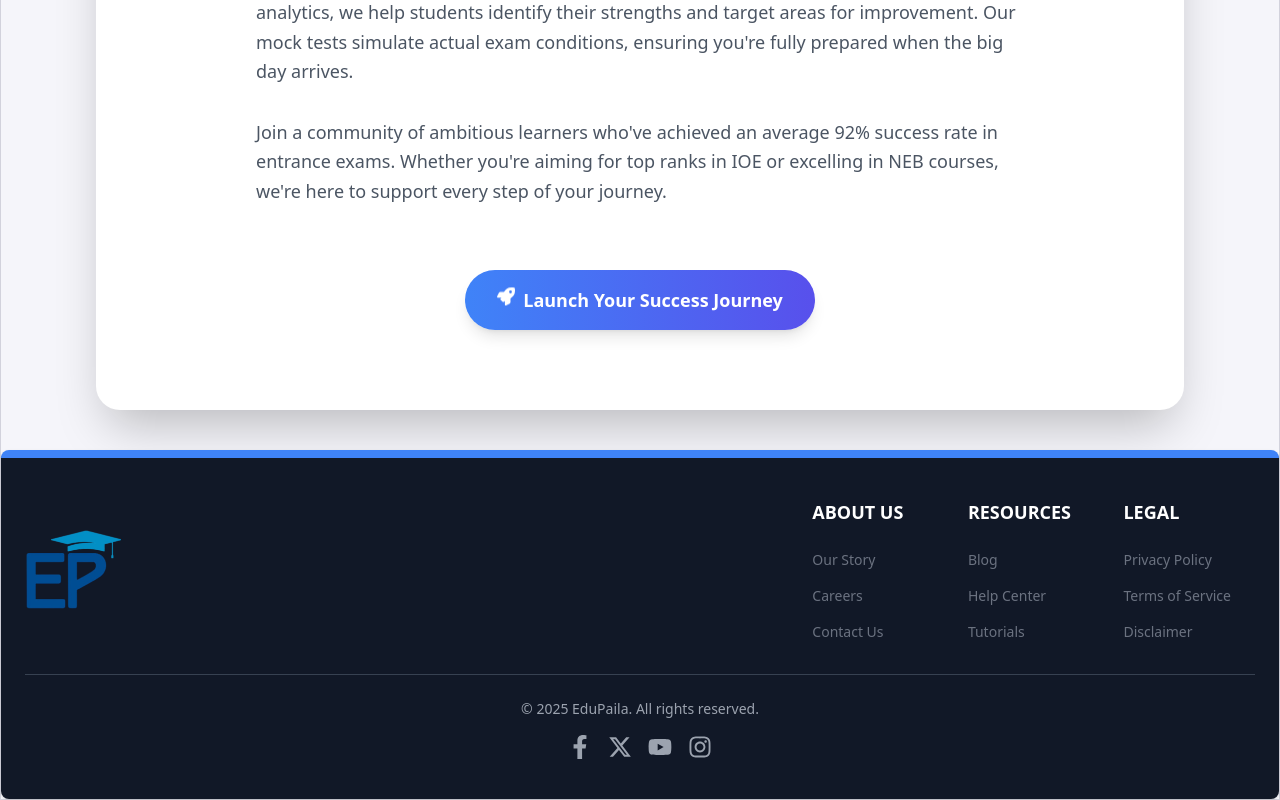
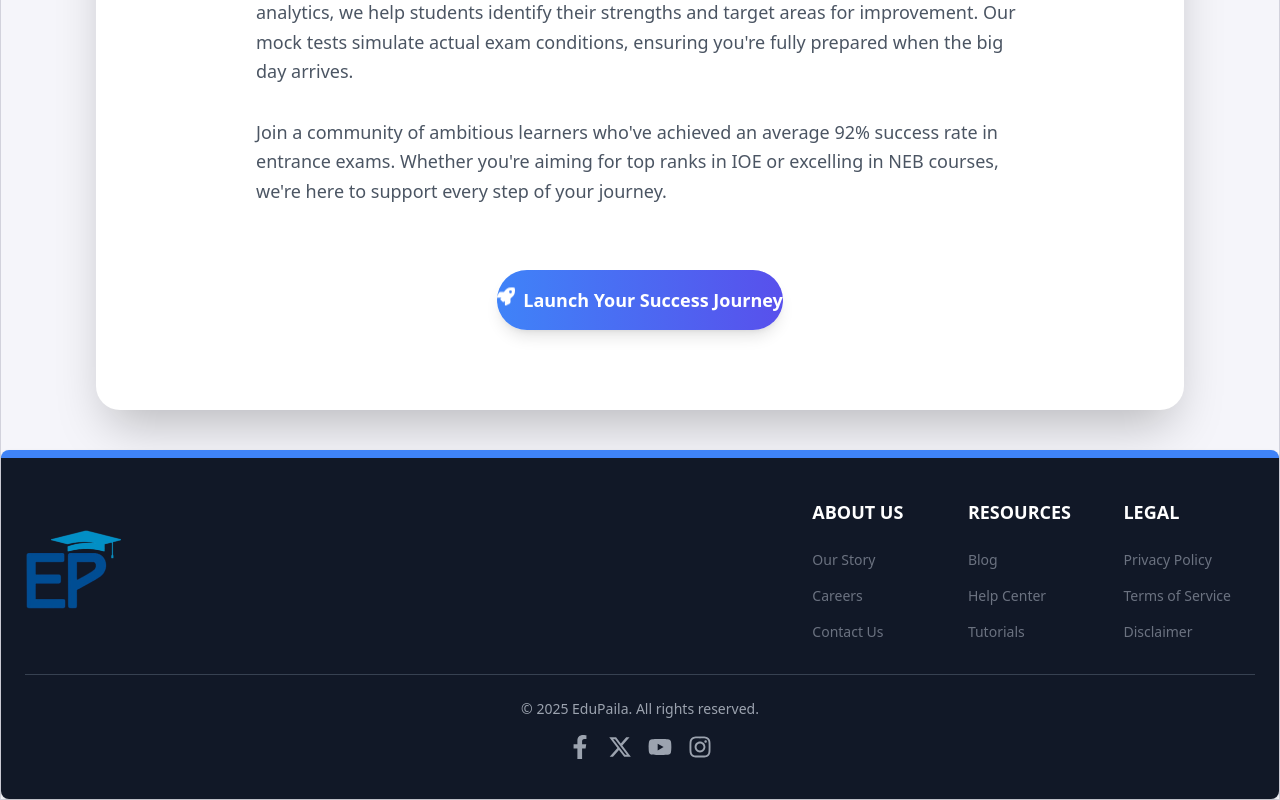
Before and after one commit to manish-thakurs-projects/EduPaila, a React (Vite) app in the folder EduPaila/: page /about in a window 1280 px wide. Shown: the part 968-1768 px from the top of the page. Built offline with nearby package versions, Linux system fonts and the light colour scheme; no server answers.

Commit message:
about us

```diff
--- a/EduPaila/src/pages/About.jsx
+++ b/EduPaila/src/pages/About.jsx
@@ -73,7 +73,7 @@ export default function About() {
             <div className="mt-16 flex justify-center">
               <Link
                 to="/joinus"
-                className="bg-gradient-to-r from-blue-500 to-indigo-600 dark:from-blue-600 dark:to-indigo-700 text-white px-8 py-4 rounded-full text-lg font-semibold shadow-lg hover:shadow-xl transform hover:scale-105 transition-all duration-300 flex items-center gap-2"
+                className="bg-gradient-to-r from-blue-500 to-indigo-600 dark:from-blue-600 dark:to-indigo-700 text-white py-4 rounded-full text-lg font-semibold shadow-lg hover:shadow-xl transform hover:scale-105 transition-all duration-300 flex items-center gap-2"
               >
                 <FaRocket className="animate-bounce" />
                 Launch Your Success Journey
```
